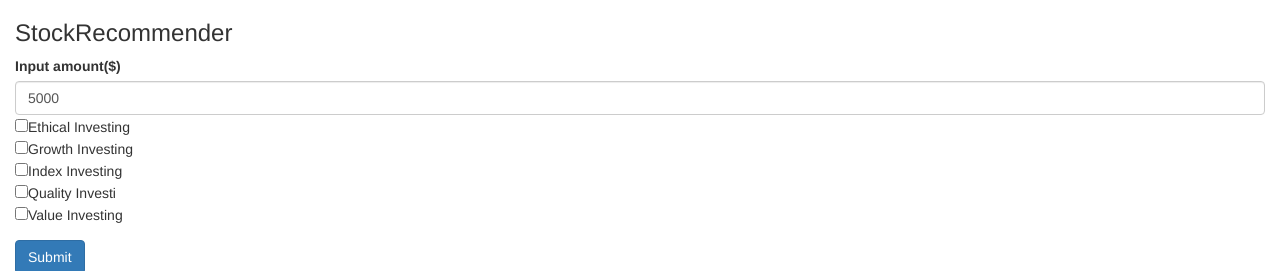
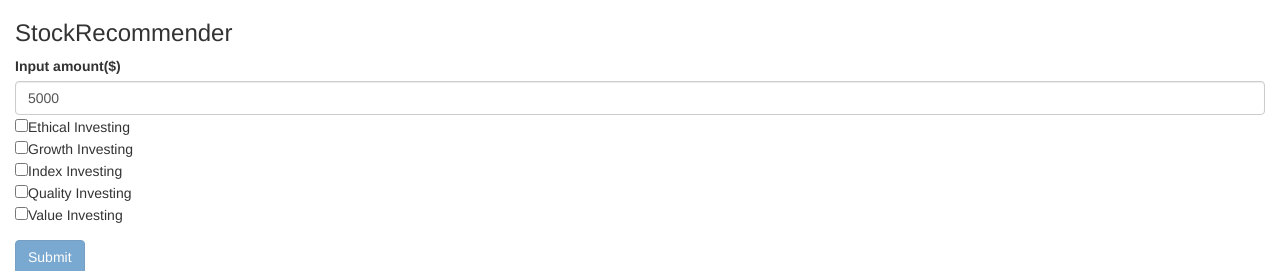
Before and after one commit to BaconRemovalUnit/StockRecommender, a Flask app: template templates/index.html in a window 1280 px wide. Shown: the top 271 px of the page. Run offline with Flask 2, Linux system fonts and the light colour scheme; the template is opened without the code that fills it: most values are stand-ins (such as "Sample title", 1, 10 or a date in 2020); some libraries are stand-ins or nearby versions.

Commit message:
Correct version upload

```diff
--- a/app.py
+++ b/app.py
@@ -42,7 +42,7 @@ def index():
         for i in strat:
             stocks += stocksMapping[i]
 
-        api_token = "b7676g5wQjdv1EdR9nEnrHLoMrbqNTafYIvomuE9Hn3InTSsYwrDTLbzBdDf"
+        api_token = "w180z5RzEP4fyygkQD1cjPYZPVwLTH4QE2AWgznlBWiNzJMJ3fJ6HtsBB8BL"
         hist_api_str = "https://www.worldtradingdata.com/api/v1/history?symbol={}&sort=newest&date_from={}&api_token={}"
         price_api_str = "https://www.worldtradingdata.com/api/v1/stock?symbol={}&api_token={}"
 
--- a/templates/PortfolioChart.html
+++ b/templates/PortfolioChart.html
@@ -1,10 +1,8 @@
 <!DOCTYPE html>
 <html lang="en">
 <head>
-    <p>{{obj}}</p>
     <script type="text/javascript" src="https://www.gstatic.com/charts/loader.js"></script>
     <script type="text/javascript">
-        console.log(obj);
         google.charts.load('current', {packages: ['corechart', 'bar']});
         google.charts.setOnLoadCallback(drawBarColors);
 
--- a/templates/index.html
+++ b/templates/index.html
@@ -1,14 +1,117 @@
+
 <!DOCTYPE html>
 <html lang="en">
 <script src="https://ajax.googleapis.com/ajax/libs/jquery/3.3.1/jquery.min.js"></script>
 <link rel="stylesheet" href="https://maxcdn.bootstrapcdn.com/bootstrap/3.3.7/css/bootstrap.min.css">
 <script src="https://maxcdn.bootstrapcdn.com/bootstrap/3.3.7/js/bootstrap.min.js"></script>
+<script type="text/javascript">
+
+$(document).ready(function() {
+
+   $('#bt_submit').attr("disabled",true);
+
+   $('.cbox').change(function() {
+      $('#bt_submit').attr('disabled', $('.cbox:checked').length == 0);
+   });
+
+});
+
+</script>
+
+<script src="https://maxcdn.bootstrapcdn.com/bootstrap/3.3.7/js/bootstrap.min.js"></script>
 <script type="text/javascript" src="https://www.gstatic.com/charts/loader.js"></script>
+
 
 <head>
     <meta charset="UTF-8">
     <title>CMPE285 Project</title>
+    <script type="text/javascript">
+      google.charts.load('current', {'packages':['corechart']});
+      google.charts.setOnLoadCallback(drawChart);
+      function drawChart() {
+        var data = google.visualization.arrayToDataTable([
+          ['Stock', 'Percentage'],
+          ['AAPL',     55],
+          ['ADBE',      35],
+          ['NSRGY',    10]
+        ]);
+        var options = {
+          title: 'How the money divide by Ethical Investing'
+        };
+        var chart = new google.visualization.PieChart(document.getElementById('piechart'));
+        chart.draw(data, options);
+      }
+    </script>
+        <script type="text/javascript">
+      google.charts.load('current', {'packages':['corechart']});
+      google.charts.setOnLoadCallback(drawChart);
+      function drawChart() {
+        var data = google.visualization.arrayToDataTable([
+          ['Stock', 'Percentage'],
+          ['NFLX',     60],
+          ['FB',      20],
+          ['NVDA',    20]
+        ]);
+        var options = {
+          title: 'How the money divide by Growth Investing'
+        };
+        var chart = new google.visualization.PieChart(document.getElementById('piechart1'));
+        chart.draw(data, options);
+      }
+    </script>
+        <script type="text/javascript">
+      google.charts.load('current', {'packages':['corechart']});
+      google.charts.setOnLoadCallback(drawChart);
+      function drawChart() {
+        var data = google.visualization.arrayToDataTable([
+          ['Stock', 'Percentage'],
+          ['VTI',     30],
+          ['IXUS',      35],
+          ['ILTB',    35]
+        ]);
+        var options = {
+          title: 'How the money divide by Index Investing'
+        };
+        var chart = new google.visualization.PieChart(document.getElementById('piechart2'));
+        chart.draw(data, options);
+      }
+    </script>
+        <script type="text/javascript">
+      google.charts.load('current', {'packages':['corechart']});
+      google.charts.setOnLoadCallback(drawChart);
+      function drawChart() {
+        var data = google.visualization.arrayToDataTable([
+          ['Stock', 'Percentage'],
+          ['LOW',     45],
+          ['ROST',      45],
+          ['TJX',    10]
+        ]);
+        var options = {
+          title: 'How the money divide by Quality Investin'
+        };
+        var chart = new google.visualization.PieChart(document.getElementById('piechart3'));
+        chart.draw(data, options);
+      }
+    </script>
+        <script type="text/javascript">
+      google.charts.load('current', {'packages':['corechart']});
+      google.charts.setOnLoadCallback(drawChart);
+      function drawChart() {
+        var data = google.visualization.arrayToDataTable([
+          ['Stock', 'Percentage'],
+          ['WMT',     25],
+          ['BAC',      35],
+          ['CLF',    40]
+        ]);
+        var options = {
+          title: 'How the money divide Value Investing'
+        };
+        var chart = new google.visualization.PieChart(document.getElementById('piechart4'));
+        chart.draw(data, options);
+      }
+    </script>
 </head>
+
 <body>
     <div class="container-fluid">
         <div class="row">
@@ -23,40 +126,27 @@
                         </label>
                         <input type="number" class="form-control" id="InputDollar" name="input_dollar" step="0.01"
                                min="5000" value="5000"/>
-                        <input type="checkbox" name="e" value="e">Ethical Investing<br>
-                        <input type="checkbox" name="g" value="g">Growth Investing<br>
-                        <input type="checkbox" name="i" value="i">Index Investing<br>
-                        <input type="checkbox" name="q" value="q">Quality Investi<br>
-                        <input type="checkbox" name="v" value="v">Value Investing<br>
+                        <input type="checkbox" name="e" value="e" class="cbox">Ethical Investing<br>
+                        <input type="checkbox" name="g" value="g" class="cbox">Growth Investing<br>
+                        <input type="checkbox" name="i" value="i" class="cbox">Index Investing<br>
+                        <input type="checkbox" name="q" value="q" class="cbox">Quality Investing<br>
+                        <input type="checkbox" name="v" value="v" class="cbox">Value Investing<br>
                     </div>
-                    <button type="submit" class="btn btn-primary">
+                    <button type="submit" class="btn btn-primary" id="bt_submit">
                         Submit
                     </button>
                 </form>
+        <div id="piechart" style="width: 600px; height: 300px;"></div>
+        <div id="piechart1" style="width: 600px; height: 300px;"></div>
+        <div id="piechart2" style="width: 600px; height: 300px;"></div>
+        <div id="piechart3" style="width: 600px; height: 300px;"></div>
+        <div id="piechart4" style="width: 600px; height: 300px;"></div>
 
             </div>
         </div>
         <!-- render the charts based on the returned obj-->
         {% if obj is defined %}
-        <!--<p>{{obj}}<p/>-->
-        <div id="piechart" style="width: 600px; height: 300px;"></div>
-        <script type="text/javascript">
-            google.charts.load('current', {'packages':['corechart']});
-            google.charts.setOnLoadCallback(drawChart);
-            function drawChart() {
-                var data = google.visualization.arrayToDataTable([
-                    ['Stock', 'Percentage'],
-                    {% for key,value in dist.items() %}
-                    ['{{key}}', {{value}}]{{ "," if not loop.last }}
-                    {% endfor %}
-                ]);
-                var options = {
-                    title: 'How the money divide by strategy you selected'
-                };
-                var chart = new google.visualization.PieChart(document.getElementById('piechart'));
-                chart.draw(data, options);
-            }
-        </script>
+        <p>{{obj}}<p/>
         {% else %}
         {% endif %}
     </div>
```
